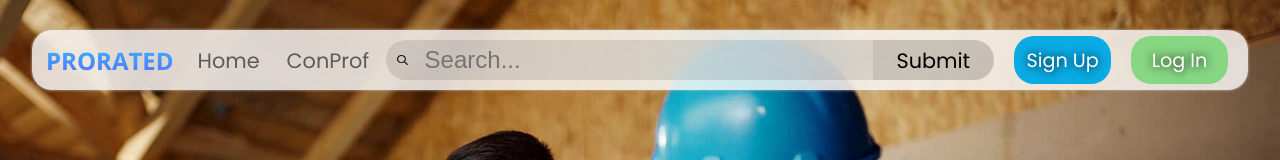
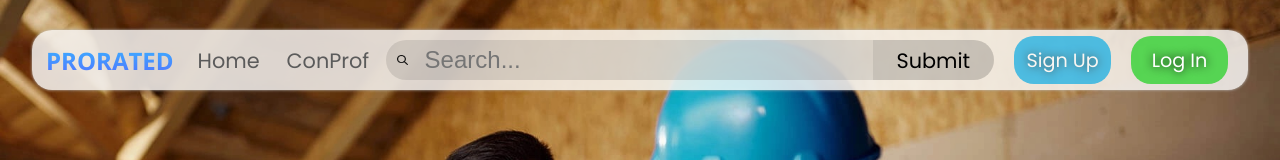
Before and after one commit to lgxxhi/Prorated-Front-End, a React (Create React App) app: page / in a window 1280 px wide. In both pictures the pointer is over the button "Sign Up". Shown: the top 160 px of the page. Built offline with nearby package versions, Linux system fonts and the light colour scheme.

Commit message:
hover effect

```diff
--- a/src/Styles/Components/Navbar.scss
+++ b/src/Styles/Components/Navbar.scss
@@ -67,6 +67,10 @@ $logo: 'Open Sans', sans-serif;
                 font-size: 1.2em;
                 color: white;
                 text-shadow: 0px 0px 10px black;
+                transition: .15s;
+                &:hover{
+                    opacity: 70%;
+                }
             }
             &__login-btn{
                 height: 80%;
@@ -74,10 +78,14 @@ $logo: 'Open Sans', sans-serif;
                 margin-right: 20px;
                 border: 0;
                 border-radius: 20px;
-                background: rgba($color: rgb(111, 213, 111), $alpha: .8);
+                background: rgba($color: rgb(50, 210, 50), $alpha: .8);
                 font-size: 1.2em;
                 color: white;
                 text-shadow: 0px 0px 10px black;
+                transition: .15s;
+                &:hover{
+                    opacity: 70%;
+                }
             }
         }
     }
```
